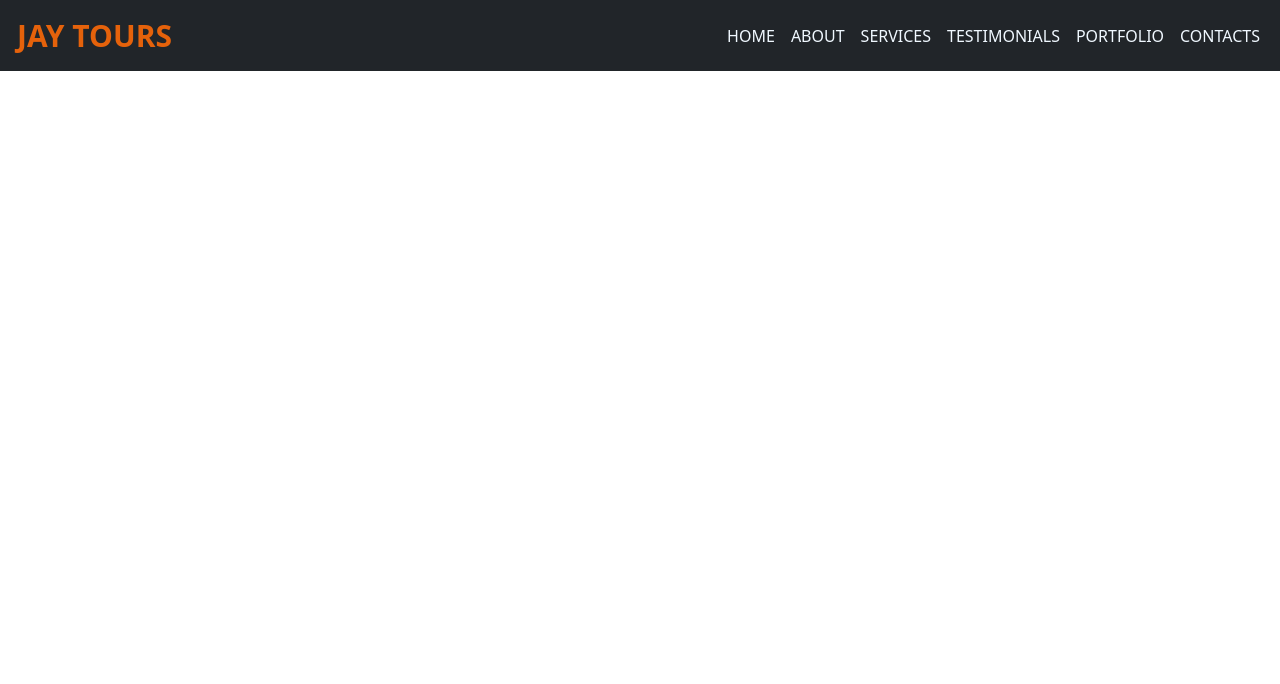
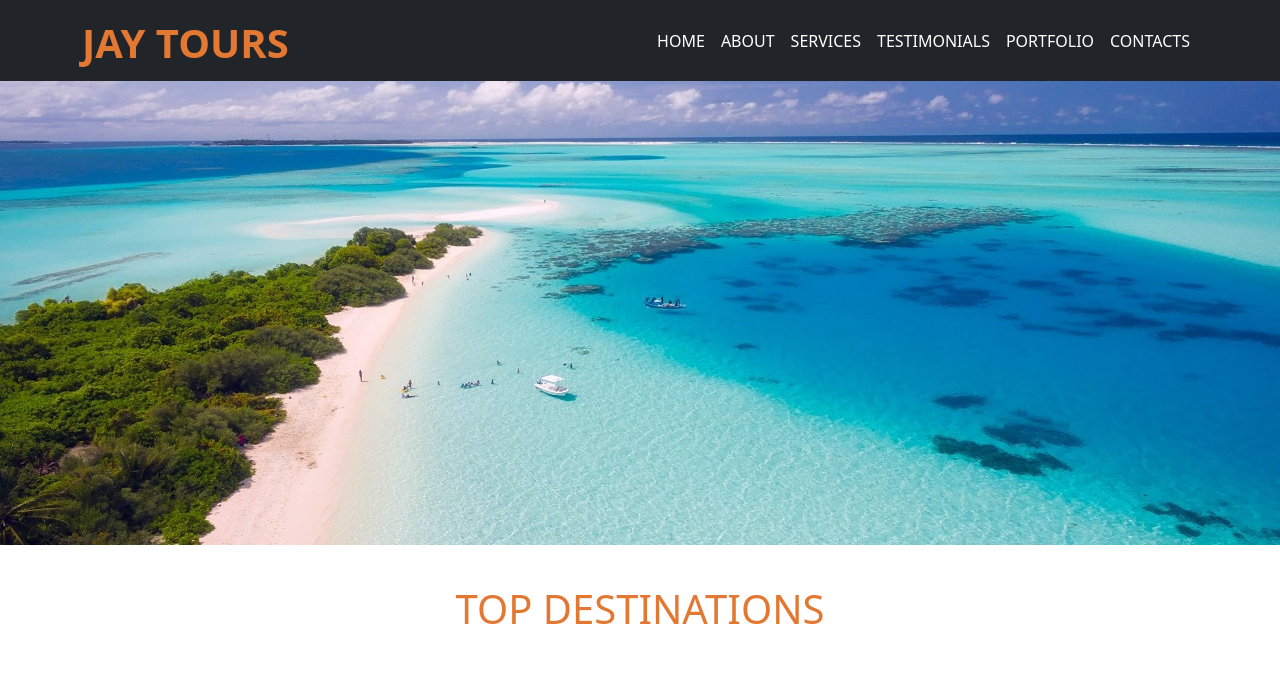
Before and after one commit to Dasuni363/Assignment-1, a plain HTML site: page index.html in a window 1280 px wide. Drawn offline with nearby package versions, Linux system fonts and the light colour scheme.

Commit message:
hero image

```diff
--- a/index.html
+++ b/index.html
@@ -7,15 +7,22 @@
     <link href="https://cdn.jsdelivr.net/npm/bootstrap@5.2.3/dist/css/bootstrap.min.css" rel="stylesheet" integrity="sha384-rbsA2VBKQhggwzxH7pPCaAqO46MgnOM80zW1RWuH61DGLwZJEdK2Kadq2F9CUG65" crossorigin="anonymous"></head>
   <style>
 
-     .navbar-brand{
-                  color: rgb(229, 98, 11);
-                  font-weight: bold;
-                  font-size: 30px;
-                  padding: 5px;
-                  }
+   .navbar-brand{
+        color: rgb(226, 120, 50);
+        font-weight: bold;
+        font-size: 40px;
+        padding-bottom: 0px;
+        }
+    .navbar-brand:hover{color: rgb(241, 146, 30);}
 
-    .nav-item a{ color: aliceblue;}
+   .nav-item a{ color: rgb(255, 255, 255);}
+   .nav-item a:hover{ color: rgb(226, 120, 50);}
 
+   .hero-title{
+      color:rgb(226, 120, 50);
+      text-align: center;
+      padding: 40px;
+    }
 
 
   </style>
@@ -27,13 +34,14 @@
        </div>
     <header>
       <nav>
-        <nav class="navbar navbar-expand-lg bg-dark">
-         <div class="container-fluid">
+        <nav class="navbar navbar-expand-lg navbar-dark bg-dark">
+         <div class="container">
            <a class="navbar-brand" href="index.html">
             JAY TOURS
            </a>
           <button class="navbar-toggler" type="button" data-bs-toggle="collapse" data-bs-target="#navbarSupportedContent" aria-controls="navbarSupportedContent" aria-expanded="false" aria-label="Toggle navigation">
               <span class="navbar-toggler-icon"></span>
+
            </button>
              <div class="collapse navbar-collapse justify-content-end" id="navbarSupportedContent">
                 <ul class="navbar-nav  mb-2 mb-lg-0 ">
@@ -65,6 +73,15 @@
 
 
     </header>
+    <section class="hero-image">
+
+      <img src="main 1.jpg" class="img-fluid" alt="...">
+      </div>
+    </section>
+    <section class="hero-title">
+      <h1>TOP DESTINATIONS </h1>
+
+    </section>
 
 
 
```
